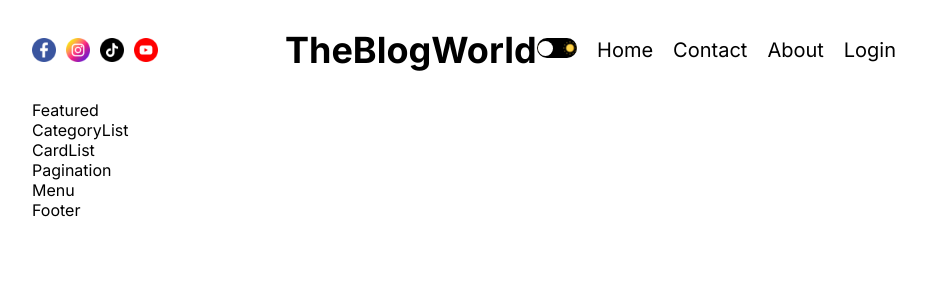
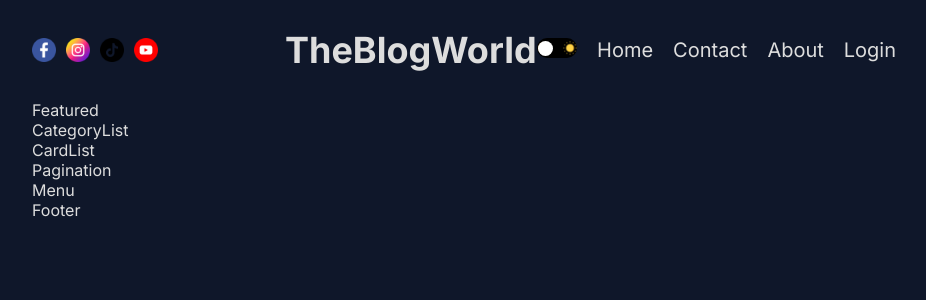
Before and after one commit to Saitejas21/blog-nextjs, a Next.js app: page / in a window 1280 px wide. Shown: the top 300 px of the page, without its empty margins (176-1102 px from the left). Built offline with nearby package versions, Linux system fonts and the light colour scheme.

Commit message:
added dark and light mode functionality

```diff
--- a/src/app/globals.css
+++ b/src/app/globals.css
@@ -21,6 +21,13 @@
 a{
     color: inherit;
     text-decoration: none;
+}
+
+.light{
+    --bg:#0f172a;
+    --textColor:#ddd;
+    --softBg:#1f273a;
+    --softTextColor:#a6a6a6;
 }
 
 .container{
--- a/src/components/themeToggle/ThemeToggle.jsx
+++ b/src/components/themeToggle/ThemeToggle.jsx
@@ -1,15 +1,22 @@
-import React from 'react'
+"use client"
+
+import React, { useContext } from 'react'
 import styles from './themeToggle.module.css'
 import Image from 'next/image'
+import { ThemeContext } from '@/context/ThemeContext'
 
 
 function ThemeToggle() {
+
+  const {toggle,theme} = useContext(ThemeContext)
+
+  console.log(theme);
+
   return (
-    <div className={styles.container}>
+    <div className={styles.container} onClick={toggle}>
       <Image src="/moon.png" alt="" width={14} height={14}/>
       <div className={styles.ball}></div>
       <Image src="/sun.png" alt="" width={14} height={14}/>
-
     </div>
   )
 }
--- /dev/null
+++ b/src/context/ThemeContext.jsx
@@ -0,0 +1,33 @@
+"use client";
+
+import { createContext, useEffect, useState } from "react";
+
+export const ThemeContext=createContext();
+
+const getFromLocalStorage = () =>{
+
+    if(typeof window !== undefined){
+        const value = localStorage.getItem("theme");
+
+        return value || "light";
+
+    }
+
+}
+
+export const ThemeContextProvider = ({children})=>{
+    const [theme,setTheme] = useState(()=>{
+        return getFromLocalStorage();
+    });
+
+    const toggle = ()=>{
+        setTheme(theme==="light" ? "dark" : "light")
+    }
+
+    useEffect(()=>{
+        localStorage.setItem("theme",theme)
+
+    },[theme])
+
+    return <ThemeContext.Provider value={{theme,toggle}}>{children}</ThemeContext.Provider>
+}
--- /dev/null
+++ b/src/providers/ThemeProvider.jsx
@@ -0,0 +1,11 @@
+"use client"
+
+import { ThemeContext } from '@/context/ThemeContext'
+import React, { useContext } from 'react'
+
+export const ThemeProvider = ({children}) => {
+    const {theme} = useContext(ThemeContext)
+  return (
+    <div className={theme}>{children}</div>
+  )
+}
```
Also changed, not shown: src/app/layout.js (+6 -1 lines).
